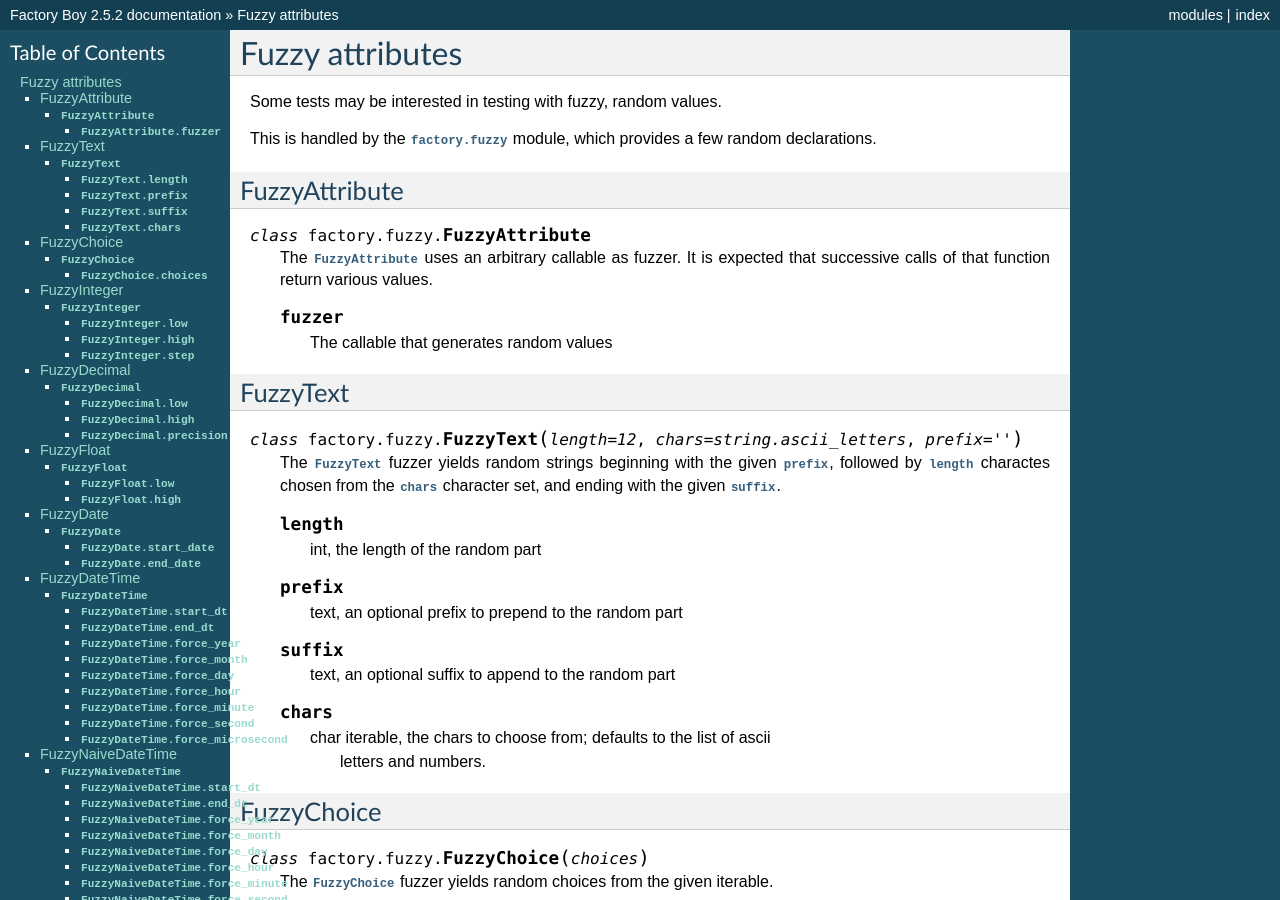
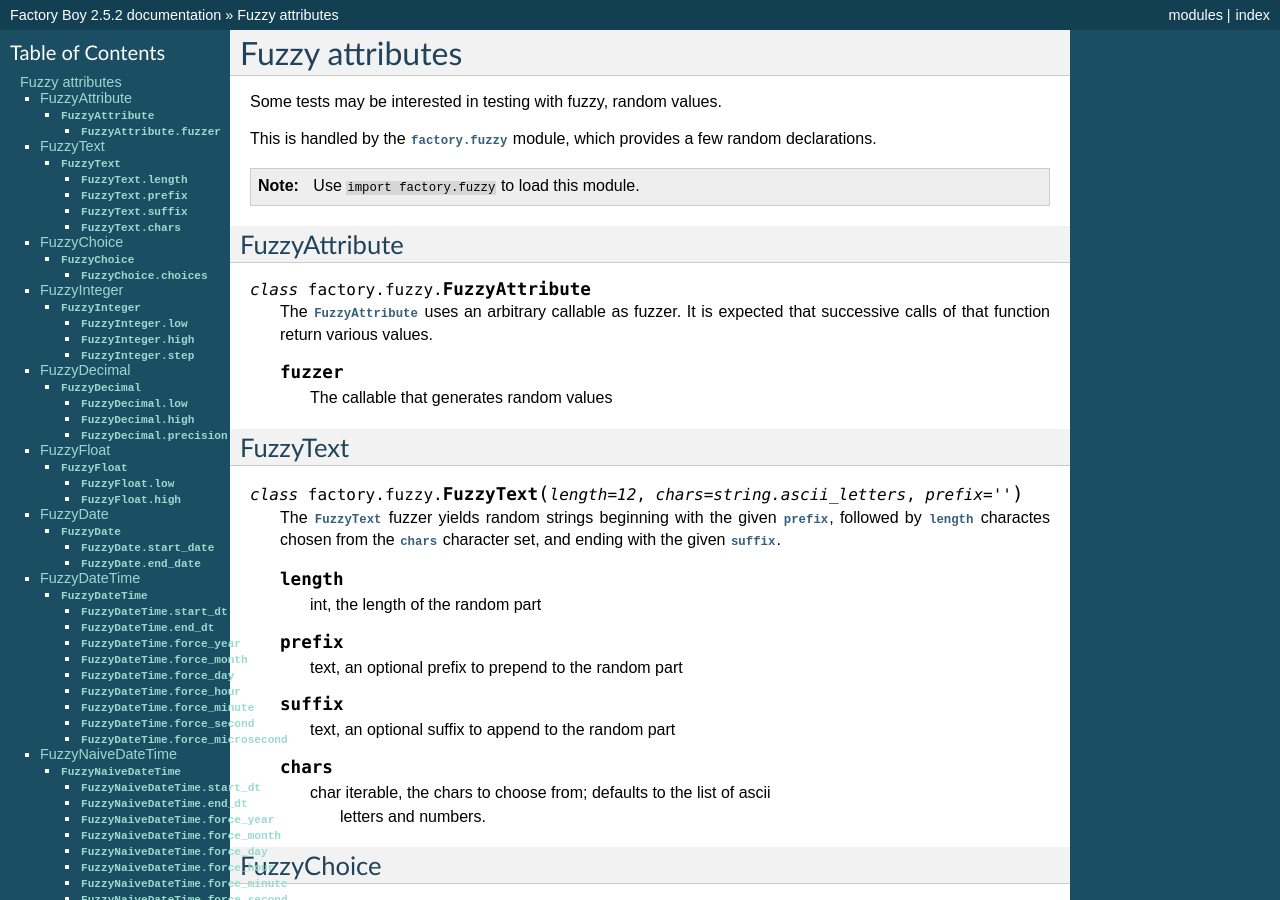
Before and after one commit to FactoryBoy/factory_boy, a Sphinx documentation site: the page built from docs/fuzzy.rst, in a window 1280 px wide and 900 px high. Built offline with Sphinx 7.4.7, drawn with Linux system fonts in a browser that asks for light colours.

Commit message:
Docs: 'import factory.fuzzy' as required (See #138).

```diff
--- a/docs/fuzzy.rst
+++ b/docs/fuzzy.rst
@@ -7,6 +7,8 @@ Some tests may be interested in testing with fuzzy, random values.
 
 This is handled by the :mod:`factory.fuzzy` module, which provides a few
 random declarations.
+
+.. note:: Use ``import factory.fuzzy`` to load this module.
 
 
 FuzzyAttribute
```
